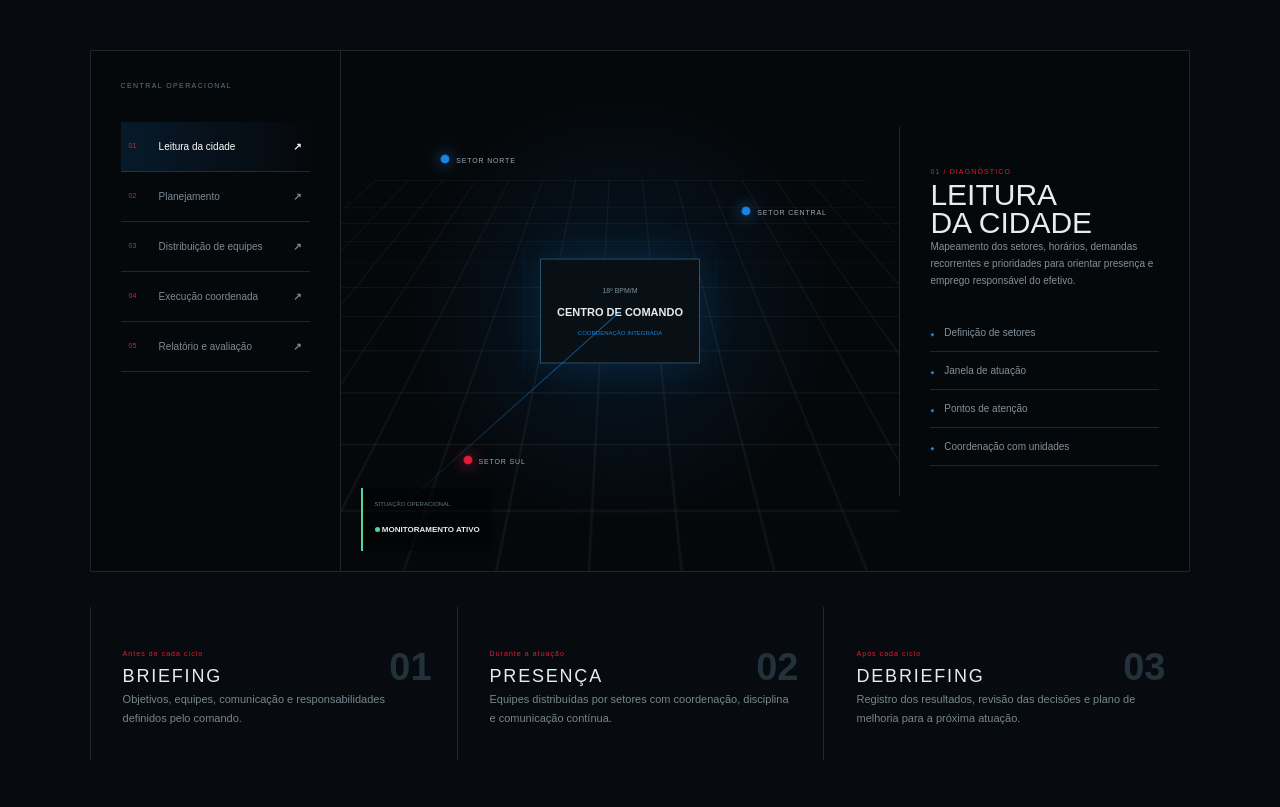
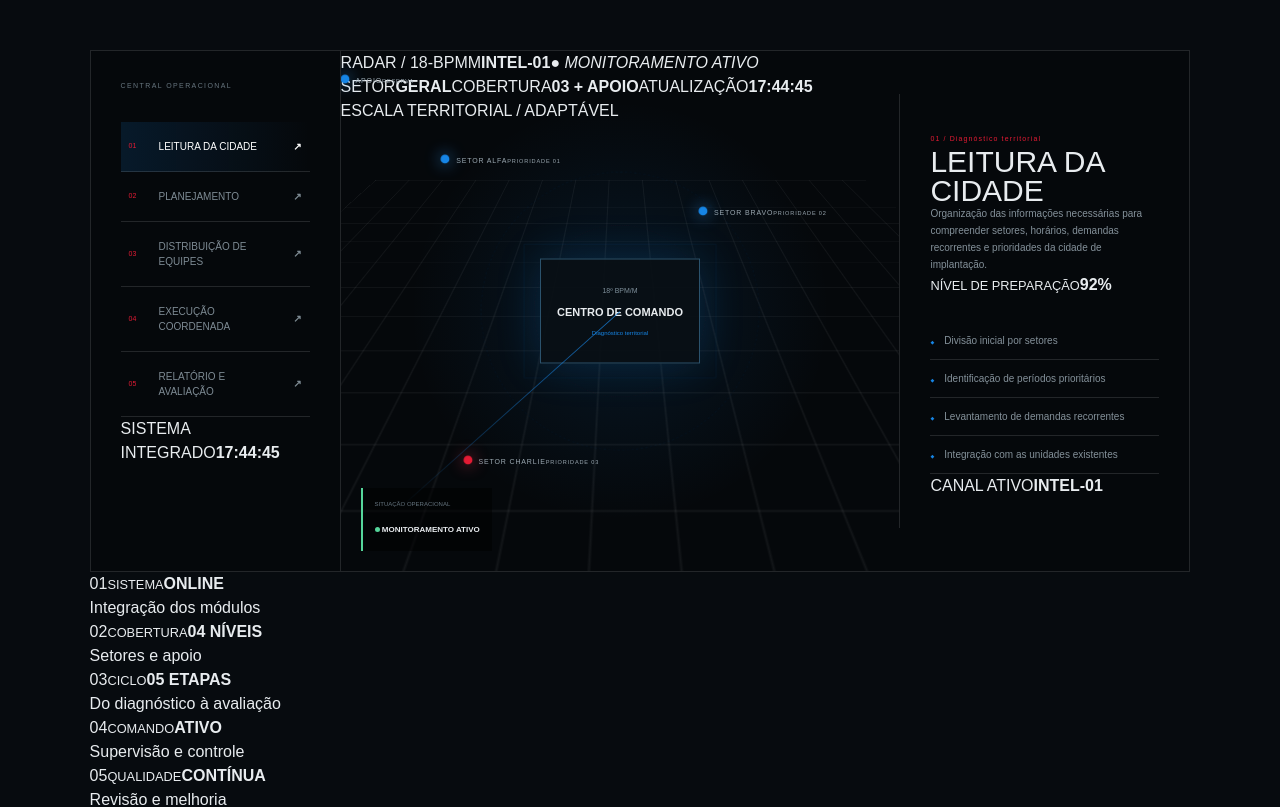
Before and after one commit to gabrielinsaner2020-cloud/projeto-baep-18bpmm, a Next.js app: page /projeto-baep-18bpmm/ in a window 1280 px wide. Shown: the part 3400-4207 px from the top of the page. Built offline with nearby package versions, Linux system fonts and the light colour scheme.

Commit message:
Upgrade boot sequence and interactive operations radar

```diff
--- a/app/page.tsx
+++ b/app/page.tsx
@@ -10,11 +10,25 @@ function Crest() {
   );
 }
 
+
+const operationalStages = [
+  { code:'01', title:'LEITURA DA CIDADE', label:'Diagnóstico territorial', description:'Organização das informações necessárias para compreender setores, horários, demandas recorrentes e prioridades da cidade de implantação.', bullets:['Divisão inicial por setores','Identificação de períodos prioritários','Levantamento de demandas recorrentes','Integração com as unidades existentes'], readiness:'92%', channel:'INTEL-01' },
+  { code:'02', title:'PLANEJAMENTO', label:'Construção do ciclo', description:'Transformação do diagnóstico em objetivos, responsabilidades, recursos necessários e critérios claros de acompanhamento.', bullets:['Objetivo principal definido','Responsáveis por cada entrega','Cronograma e pontos de controle','Critérios de sucesso documentados'], readiness:'88%', channel:'PLAN-02' },
+  { code:'03', title:'DISTRIBUIÇÃO DE EQUIPES', label:'Organização do efetivo', description:'Distribuição equilibrada das equipes conforme formação, função, disponibilidade e prioridade institucional.', bullets:['Funções e lideranças definidas','Equilíbrio entre setores','Comunicação padronizada','Reserva e substituições previstas'], readiness:'95%', channel:'CMD-03' },
+  { code:'04', title:'EXECUÇÃO COORDENADA', label:'Ativação controlada', description:'Início das atividades com comando presente, comunicação contínua e registro das decisões tomadas durante o ciclo.', bullets:['Briefing antes da ativação','Supervisão durante o ciclo','Atualização contínua do comando','Registro das ocorrências relevantes'], readiness:'90%', channel:'OPS-04' },
+  { code:'05', title:'RELATÓRIO E AVALIAÇÃO', label:'Aprendizado institucional', description:'Consolidação dos resultados, identificação de oportunidades e definição das melhorias para o próximo ciclo.', bullets:['Debriefing estruturado','Indicadores consolidados','Lições aprendidas registradas','Plano de melhoria aprovado'], readiness:'100%', channel:'QA-05' }
+];
+
 export default function Home() {
   const [menu, setMenu] = useState(false);
   const [booting, setBooting] = useState(true);
+  const [bootProgress, setBootProgress] = useState(0);
+  const [activeOperation, setActiveOperation] = useState(0);
+  const [clock, setClock] = useState('00:00:00');
   useEffect(() => {
     const bootTimer = window.setTimeout(() => setBooting(false), 4200);
+    const progressTimer = window.setInterval(() => setBootProgress((value) => Math.min(100, value + 1)), 38);
+    const clockTimer = window.setInterval(() => setClock(new Date().toLocaleTimeString('pt-BR')), 1000);
     let frame = 0;
     const move = (event: PointerEvent) => {
       cancelAnimationFrame(frame);
@@ -64,6 +78,8 @@ export default function Home() {
     window.addEventListener('pointermove', move, { passive: true });
     return () => {
       window.clearTimeout(bootTimer);
+      window.clearInterval(progressTimer);
+      window.clearInterval(clockTimer);
       cancelAnimationFrame(frame);
       window.removeEventListener('pointermove', move);
       observer.disconnect();
@@ -83,8 +99,10 @@ export default function Home() {
         </div>
         <div className="boot-copy"><span>18º BATALHÃO DE POLÍCIA MILITAR METROPOLITANO</span><strong>CENTRAL DE IMPLANTAÇÃO</strong><small>INICIALIZANDO PROJETO INSTITUCIONAL BAEP</small></div>
         <div className="boot-steps"><span>01 VALIDANDO IDENTIDADE</span><span>02 SINCRONIZANDO COMANDO</span><span>03 CARREGANDO DOUTRINA</span><span>04 SISTEMA PRONTO</span></div>
-        <div className="boot-progress"><i /></div>
-        <div className="boot-progress-label"><span>CARREGAMENTO OPERACIONAL</span><b>100%</b></div>
+        <div className="boot-terminal"><span><i /> identidade_18bpmm: validada</span><span><i /> cadeia_comando: sincronizada</span><span><i /> matriz_formacao: carregada</span><span><i /> protocolo_implantacao: ativo</span></div>
+        <div className="boot-wave"><i /><i /><i /><i /><i /><i /><i /><i /><i /><i /><i /><i /></div>
+        <div className="boot-progress"><i style={{ width: `${bootProgress}%` }} /></div>
+        <div className="boot-progress-label"><span>CARREGAMENTO OPERACIONAL</span><b>{bootProgress}%</b></div>
         <button onClick={() => setBooting(false)}>PULAR INTRO ↗</button>
       </div>
       <div className="particles" aria-hidden="true">{Array.from({ length: 18 }, (_, i) => <i key={i} style={{ '--particle': i } as React.CSSProperties} />)}</div>
@@ -128,11 +146,26 @@ export default function Home() {
       </section>
       <section className="operations" id="operacao">
         <header className="section-head"><div><p className="kicker">MODELO DE ATUAÇÃO</p><h2>COMO VAMOS<br/><em>TRABALHAR.</em></h2></div><p>Presença planejada, integração entre equipes e uma rotina clara de comando, execução e avaliação.</p></header>
-        <div className="ops-dashboard">
-          <aside className="ops-nav"><small>CENTRAL OPERACIONAL</small>{['Leitura da cidade','Planejamento','Distribuição de equipes','Execução coordenada','Relatório e avaliação'].map((x,i)=><button key={x} className={i===0?'active':''}><span>0{i+1}</span>{x}<b>↗</b></button>)}</aside>
-          <div className="ops-map"><div className="map-grid"/><div className="map-ring ring-one"/><div className="map-ring ring-two"/><div className="map-node node-a"><i/>SETOR NORTE</div><div className="map-node node-b"><i/>SETOR CENTRAL</div><div className="map-node node-c"><i/>SETOR SUL</div><div className="map-command"><span>18º BPM/M</span><b>CENTRO DE COMANDO</b><small>COORDENAÇÃO INTEGRADA</small></div><div className="map-status"><span>SITUAÇÃO OPERACIONAL</span><b><i/> MONITORAMENTO ATIVO</b></div></div>
-          <aside className="ops-detail"><span>01 / DIAGNÓSTICO</span><h3>LEITURA<br/>DA CIDADE</h3><p>Mapeamento dos setores, horários, demandas recorrentes e prioridades para orientar presença e emprego responsável do efetivo.</p><ul><li>Definição de setores</li><li>Janela de atuação</li><li>Pontos de atenção</li><li>Coordenação com unidades</li></ul></aside>
+        <div className="ops-dashboard advanced">
+          <aside className="ops-nav"><small>CENTRAL OPERACIONAL</small>{operationalStages.map((stage,i)=><button key={stage.code} className={activeOperation===i?'active':''} onClick={() => setActiveOperation(i)} aria-pressed={activeOperation===i}><span>{stage.code}</span>{stage.title}<b>↗</b></button>)}<div className="ops-nav-footer"><i /> SISTEMA INTEGRADO<b>{clock}</b></div></aside>
+          <div className="ops-map">
+            <div className="map-grid"/><div className="radar-cross horizontal"/><div className="radar-cross vertical"/><div className="map-ring ring-one"/><div className="map-ring ring-two"/><div className="map-ring ring-three"/>
+            <div className="map-top-data"><span>RADAR / 18-BPMM</span><b>{operationalStages[activeOperation].channel}</b><i>● MONITORAMENTO ATIVO</i></div>
+            <div className="map-node node-a"><i/>SETOR ALFA<small>PRIORIDADE 01</small></div><div className="map-node node-b"><i/>SETOR BRAVO<small>PRIORIDADE 02</small></div><div className="map-node node-c"><i/>SETOR CHARLIE<small>PRIORIDADE 03</small></div><div className="map-node node-d"><i/>APOIO<small>RESERVA</small></div>
+            <div className="map-command"><span>18º BPM/M</span><b>CENTRO DE COMANDO</b><small>{operationalStages[activeOperation].label}</small><div className="command-bars"><i/><i/><i/><i/><i/></div></div>
+            <div className="map-status"><span>SITUAÇÃO OPERACIONAL</span><b><i/> MONITORAMENTO ATIVO</b></div>
+            <div className="map-coordinates"><span>SETOR</span><b>GERAL</b><span>COBERTURA</span><b>03 + APOIO</b><span>ATUALIZAÇÃO</span><b>{clock}</b></div>
+            <div className="map-scale"><i/><i/><i/><i/><i/><span>ESCALA TERRITORIAL / ADAPTÁVEL</span></div>
+          </div>
+          <aside className="ops-detail"><span>{operationalStages[activeOperation].code} / {operationalStages[activeOperation].label}</span><h3>{operationalStages[activeOperation].title}</h3><p>{operationalStages[activeOperation].description}</p><div className="detail-readiness"><small>NÍVEL DE PREPARAÇÃO</small><b>{operationalStages[activeOperation].readiness}</b><i><span style={{width:operationalStages[activeOperation].readiness}}/></i></div><ul>{operationalStages[activeOperation].bullets.map((item)=><li key={item}>{item}</li>)}</ul><footer><span>CANAL ATIVO</span><b>{operationalStages[activeOperation].channel}</b></footer></aside>
         </div>
+        <div className="ops-intelligence">{[
+          ['SISTEMA','ONLINE','Integração dos módulos'],
+          ['COBERTURA','04 NÍVEIS','Setores e apoio'],
+          ['CICLO','05 ETAPAS','Do diagnóstico à avaliação'],
+          ['COMANDO','ATIVO','Supervisão e controle'],
+          ['QUALIDADE','CONTÍNUA','Revisão e melhoria']
+        ].map(([t,v,d],i)=><article key={t}><span>0{i+1}</span><small>{t}</small><b>{v}</b><p>{d}</p><i /></article>)}</div>
         <div className="workflows">{[['BRIEFING','Antes de cada ciclo','Objetivos, equipes, comunicação e responsabilidades definidos pelo comando.'],['PRESENÇA','Durante a atuação','Equipes distribuídas por setores com coordenação, disciplina e comunicação contínua.'],['DEBRIEFING','Após cada ciclo','Registro dos resultados, revisão das decisões e plano de melhoria para a próxima atuação.']].map(([t,s,d],i)=><article key={t}><b>0{i+1}</b><small>{s}</small><h3>{t}</h3><p>{d}</p></article>)}</div>
       </section>
       <section className="structure" id="estrutura">
```
